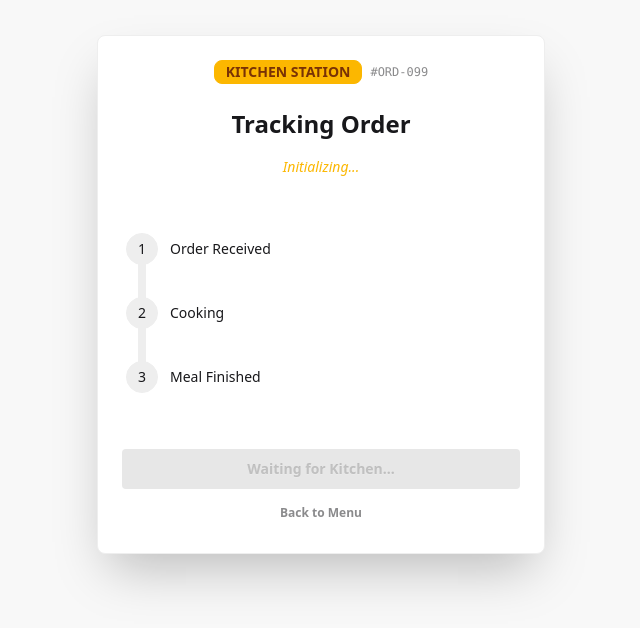
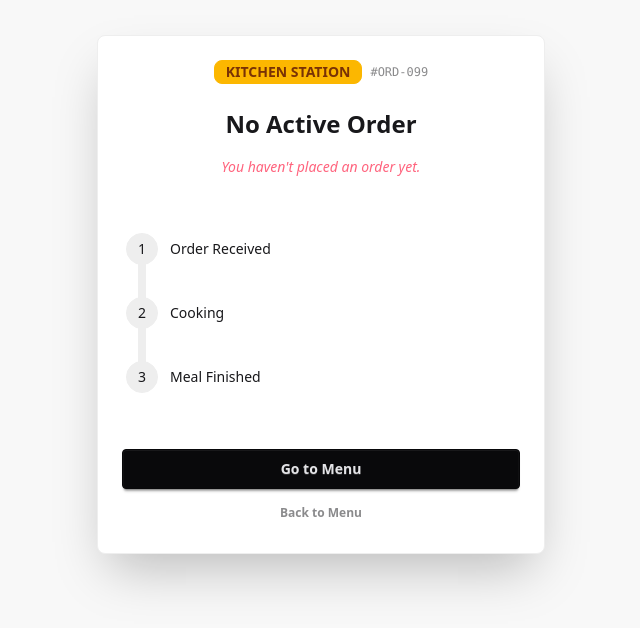
Before and after one commit to Machi98745/Web_Project, a plain HTML site: page webtable/view/status.html in a window 1280 px wide. Shown: the part 106-734 px from the top of the page, without its empty margins (319-959 px from the left). Drawn offline with nearby package versions, Linux system fonts and the light colour scheme.

Commit message:
Update status.html

```diff
--- a/webtable/view/status.html
+++ b/webtable/view/status.html
@@ -38,6 +38,6 @@
         </div>
     </div>
 
-    <script src="/project/edited/webtable/javascript/status.js"></script>
+    <script src="/webtable/javascript/status.js"></script>
 </body>
 </html>
```
